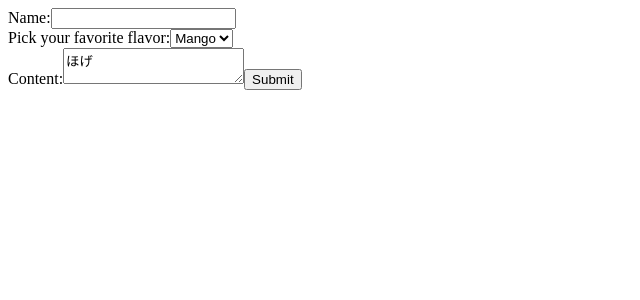
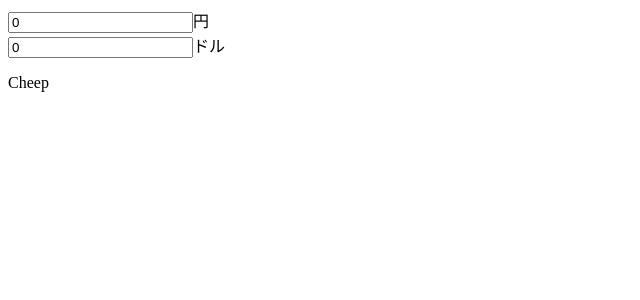
Before and after one commit to edo1z/react_hoge, a React (Create React App) app: page / in a window 1280 px wide. Shown: the top 300 px of the page, without its empty margins (0-640 px from the left). Built offline with nearby package versions, Linux system fonts and the light colour scheme.

Commit message:
state liftup

```diff
--- a/src/App.js
+++ b/src/App.js
@@ -1,10 +1,67 @@
 import React from 'react';
-import ContactForm from './components/ContactForm'
+
+const IsExpensive = props => {
+  if (props.yen >= 100) return <p>Expensive</p>;
+  return <p>Cheep</p>;
+}
+
+class Price extends React.Component {
+  constructor(props) {
+    super(props);
+    this.handleChange = this.handleChange.bind(this);
+  }
+  handleChange(e) {
+    this.props.onPriceChange(e.target.value);
+  }
+  render() {
+    return (
+      <div>
+        <input
+          value={this.props.price}
+          onChange={this.handleChange}
+        />
+        {this.props.type}
+      </div>
+    );
+  }
+}
+
+class CalcForm extends React.Component {
+  constructor(props) {
+    super(props);
+    this.state = {yen: 0, dol: 0};
+    this.handleYenChange = this.handleYenChange.bind(this);
+    this.handleDolChange = this.handleDolChange.bind(this);
+  }
+  handleYenChange(yen) {
+    this.setState({yen: yen, dol: yen/100});
+  }
+  handleDolChange(dol) {
+    this.setState({yen: dol*100, dol: dol});
+  }
+  render() {
+    return (
+      <div>
+        <Price
+          price={this.state.yen}
+          type="円"
+          onPriceChange={this.handleYenChange}
+        />
+        <Price
+          price={this.state.dol}
+          type="ドル"
+          onPriceChange={this.handleDolChange}
+        />
+        <IsExpensive yen={this.state.yen} />
+      </div>
+    );
+  }
+}
 
 function App() {
   return (
     <div>
-      <ContactForm />
+      <CalcForm />
     </div>
   );
 }
--- a/src/components/ContactForm.js
+++ /dev/null
@@ -1,65 +0,0 @@
-import React from 'react';
-
-class ContactForm extends React.Component {
-  constructor(props) {
-    super(props);
-    this.state = {
-      name: '',
-      content: 'ほげ',
-      flavor: 'mango'
-    };
-    this.handleChange = this.handleChange.bind(this);
-    this.handleSubmit = this.handleSubmit.bind(this);
-  }
-
-  handleChange(e) {
-    this.setState({[e.target.name]: e.target.value});
-  }
-
-  handleSubmit(e) {
-    console.log(this.state);
-    e.preventDefault();
-  }
-
-  render() {
-    return (
-      <form onSubmit={this.handleSubmit}>
-        <label>
-          Name:
-          <input
-           name="name"
-            type="text"
-            value={this.state.name}
-            onChange={this.handleChange}
-          />
-        </label>
-        <br/>
-        <label>
-          Pick your favorite flavor:
-          <select
-            name="flavor"
-            value={this.state.flavor}
-            onChange={this.handleChange}
-          >
-            <option value="apple">Apple</option>
-            <option value="lime">Lime</option>
-            <option value="nut">Nut</option>
-            <option value="mango">Mango</option>
-          </select>
-        </label>
-        <br/>
-        <label>
-          Content:
-          <textarea
-            name="content"
-            value={this.state.content}
-            onChange={this.handleChange}
-          />
-        </label>
-        <input type="submit" value="Submit" />
-      </form>
-    )
-  }
-}
-
-export default ContactForm;
```
